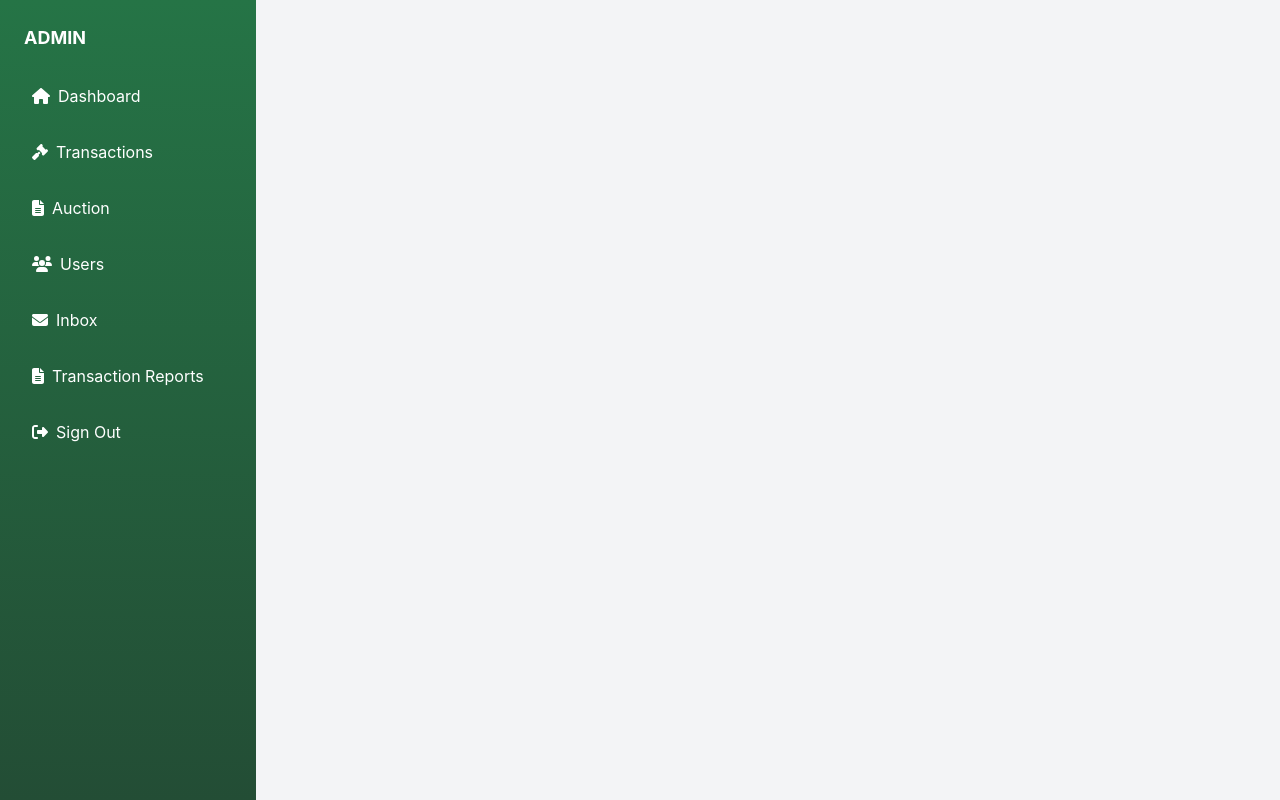
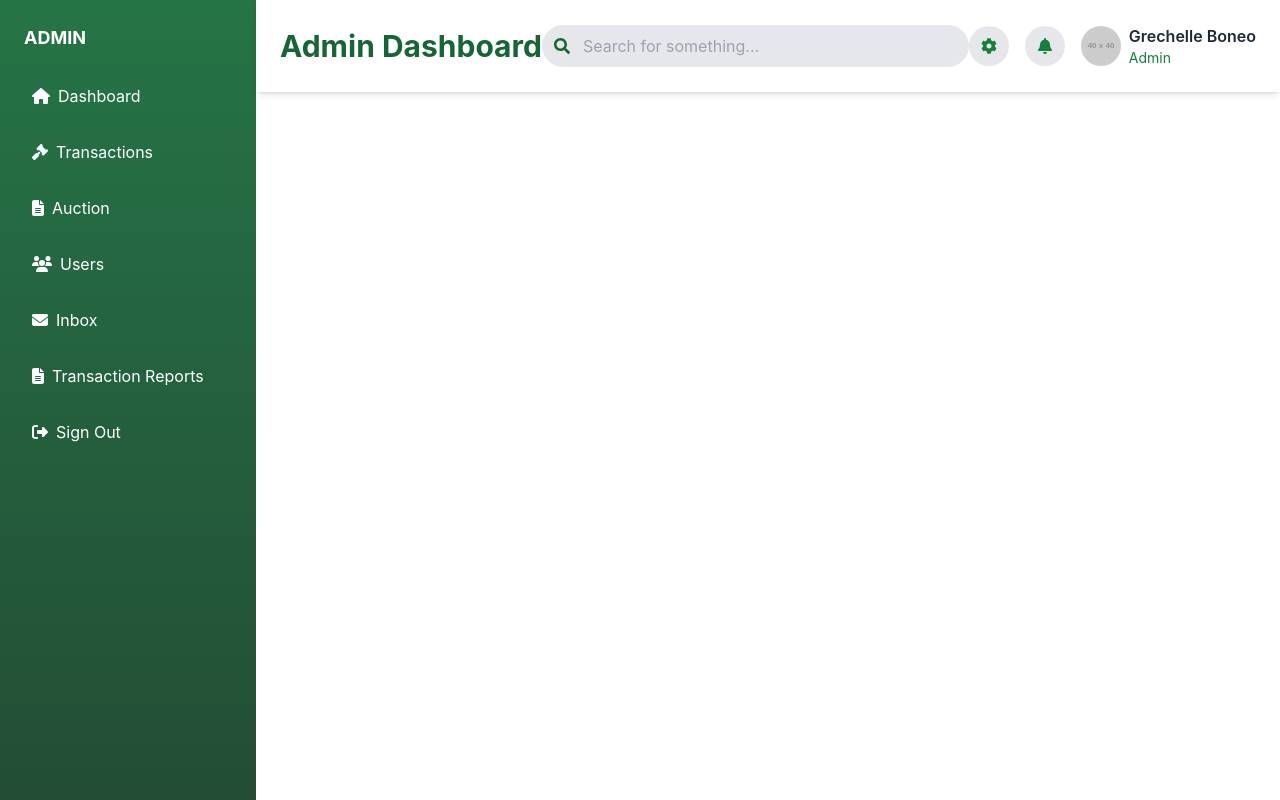
Before and after one commit to cybervince12/oksyonadmin, a React (Create React App) app: page /admin in a window 1280 px wide. Built offline with nearby package versions, Linux system fonts and the light colour scheme; no server answers; the database is empty.

Commit message:
Fixed Top Header

```diff
--- a/src/components/TopHeader.js
+++ b/src/components/TopHeader.js
@@ -6,14 +6,14 @@ const TopHeader = ({ title, onSearch }) => {
 
   const handleSearch = () => {
     if (onSearch) {
-      onSearch(searchQuery); // Trigger the search callback with the query
+      onSearch(searchQuery);
     } else {
-      console.log('Search query:', searchQuery); // Fallback for debugging
+      console.log('Search query:', searchQuery);
     }
   };
 
   return (
-    <div className="p-6 bg-white shadow-md flex justify-between items-center">
+    <div className="fixed top-0 left-64 w-[calc(100%-16rem)] z-50 p-6 bg-white shadow-md flex justify-between items-center">
       <h1 className="text-3xl font-bold text-green-800">{title}</h1>
 
       {/* Centered Search Input with Icon */}
@@ -22,14 +22,14 @@ const TopHeader = ({ title, onSearch }) => {
           <span className="absolute inset-y-0 left-0 flex items-center pl-3">
             <FaSearch
               className="text-green-800 cursor-pointer"
-              onClick={handleSearch} // Trigger search on icon click
+              onClick={handleSearch}
             />
           </span>
           <input
             type="text"
             placeholder="Search for something..."
             value={searchQuery}
-            onChange={(e) => setSearchQuery(e.target.value)} // Update state on input
+            onChange={(e) => setSearchQuery(e.target.value)}
             className="pl-10 pr-4 py-2 border rounded-full focus:outline-none focus:ring-2 focus:ring-green-500 bg-gray-200 text-gray-700 w-full"
           />
         </div>
@@ -37,17 +37,12 @@ const TopHeader = ({ title, onSearch }) => {
 
       {/* Icons and User Profile */}
       <div className="flex items-center gap-4">
-        {/* Settings Icon */}
         <button className="bg-gray-200 p-3 rounded-full hover:bg-gray-300 transition">
           <FaCog className="text-green-700" />
         </button>
-
-        {/* Notifications Icon */}
         <button className="bg-gray-200 p-3 rounded-full hover:bg-gray-300 transition">
           <FaBell className="text-green-700" />
         </button>
-
-        {/* User Profile */}
         <div className="flex items-center gap-2">
           <img
             src="https://via.placeholder.com/40"
--- a/src/pages/Admin.js
+++ b/src/pages/Admin.js
@@ -1,16 +1,25 @@
 import React from 'react';
-import Sidebar from '../components/Sidebar'; // Sidebar component
-import { Outlet } from 'react-router-dom'; // For nested routes
+import TopHeader from '../components/TopHeader';
+import Sidebar from '../components/Sidebar';
+import { Outlet } from 'react-router-dom';
 
 const Admin = () => {
+  const handleSearch = (query) => {
+    console.log('Search initiated for:', query);
+  };
+
   return (
-    <div className="flex h-screen">
-      {/* Sidebar is fixed on the left */}
+    <div>
+      {/* Sidebar */}
       <Sidebar />
-      {/* Main content area with left margin to account for the sidebar */}
-      <main className="flex-1 ml-64 p-6 bg-gray-100 overflow-auto">
-        <Outlet /> {/* This will render the nested routes like Dashboard, Transactions, etc. */}
-      </main>
+
+      {/* Top Header */}
+      <TopHeader title="Admin Dashboard" onSearch={handleSearch} />
+
+      {/* Main Content */}
+      <div className="ml-64 pt-[88px] p-4">
+        <Outlet /> {/* Nested routes go here */}
+      </div>
     </div>
   );
 };
```
